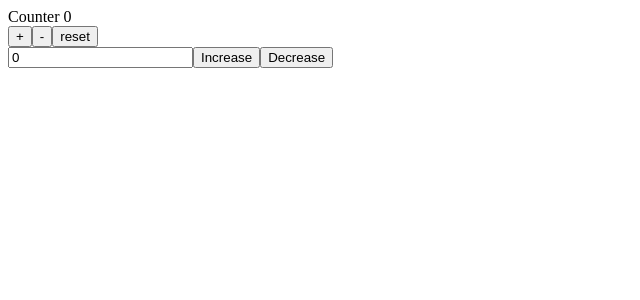
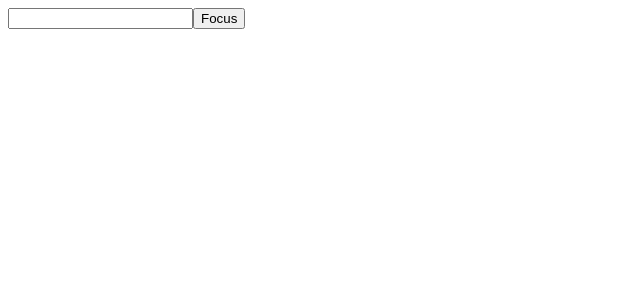
Before and after one commit to aashishdubey1/react-hook-practice, a React (Vite) app: page / in a window 1280 px wide. Shown: the top 300 px of the page, without its empty margins (0-640 px from the left). Built offline with nearby package versions, Linux system fonts and the light colour scheme.

Commit message:
added useRef

```diff
--- a/src/App.jsx
+++ b/src/App.jsx
@@ -5,6 +5,7 @@ import BasicEffect from "./hooks/useEffect/BasicEffect"
 import CounterEffect from "./hooks/useEffect/CounterEffect"
 import FetchDataEffect from "./hooks/useEffect/FetchDataEffect"
 import Counter from "./hooks/useReducer/Counter"
+import InputFocus from "./hooks/useRef/InputFocus"
 
 function App() {
 
@@ -18,8 +19,8 @@ function App() {
         <UserProfile/>
         <UpdateUser />
       </UserProvider> */}
-
-        <Counter />
+      {/* <Counter /> */}
+      <InputFocus />
 
     </>
   )
--- /dev/null
+++ b/src/hooks/useRef/InputFocus.jsx
@@ -0,0 +1,22 @@
+import React from 'react'
+import { useRef } from 'react'
+
+const InputFocus = () => {
+
+    const a = useRef(null)
+
+    function handleFocus (){
+        console.log(a);
+        a.current.focus();
+        a.current.value = "A"
+    }
+
+  return (
+    <div>
+        <input type="text" ref={a} />
+        <button onClick={handleFocus}>Focus</button>
+    </div>
+  )
+}
+
+export default InputFocus
```
